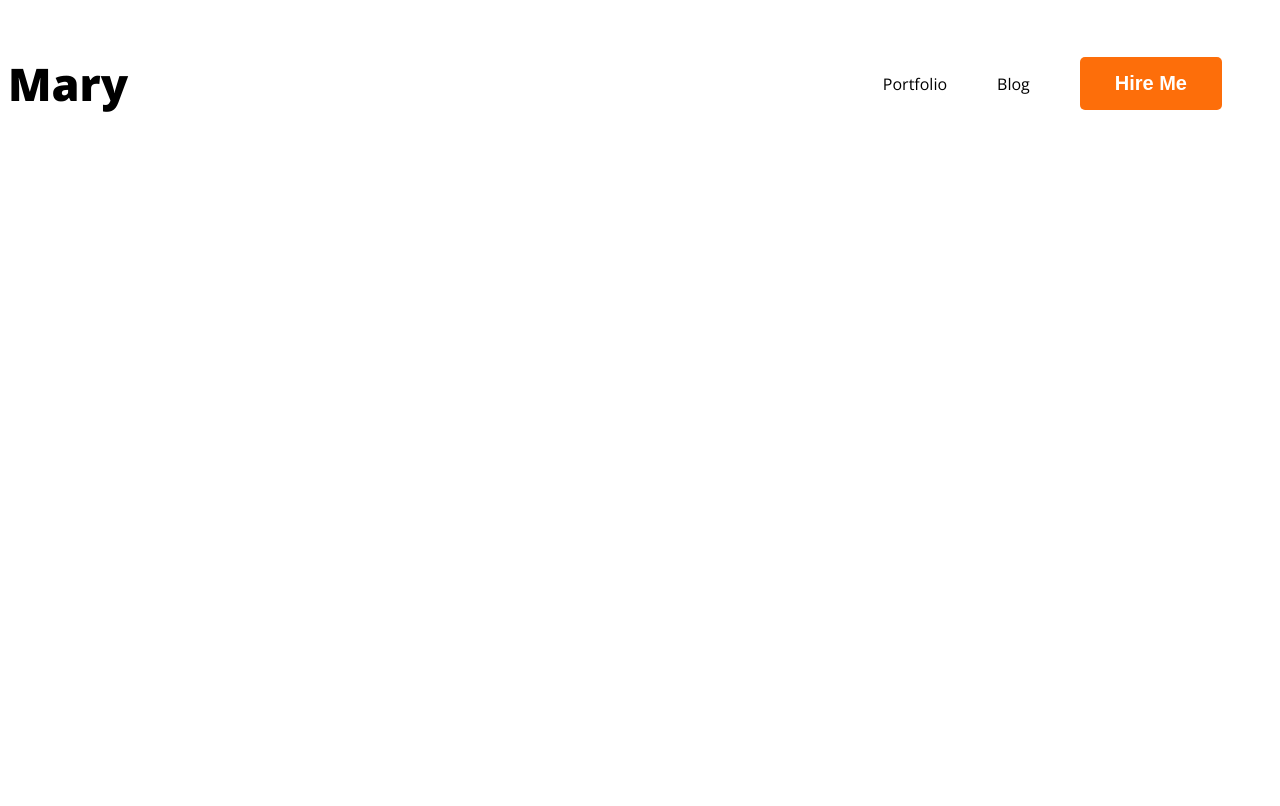
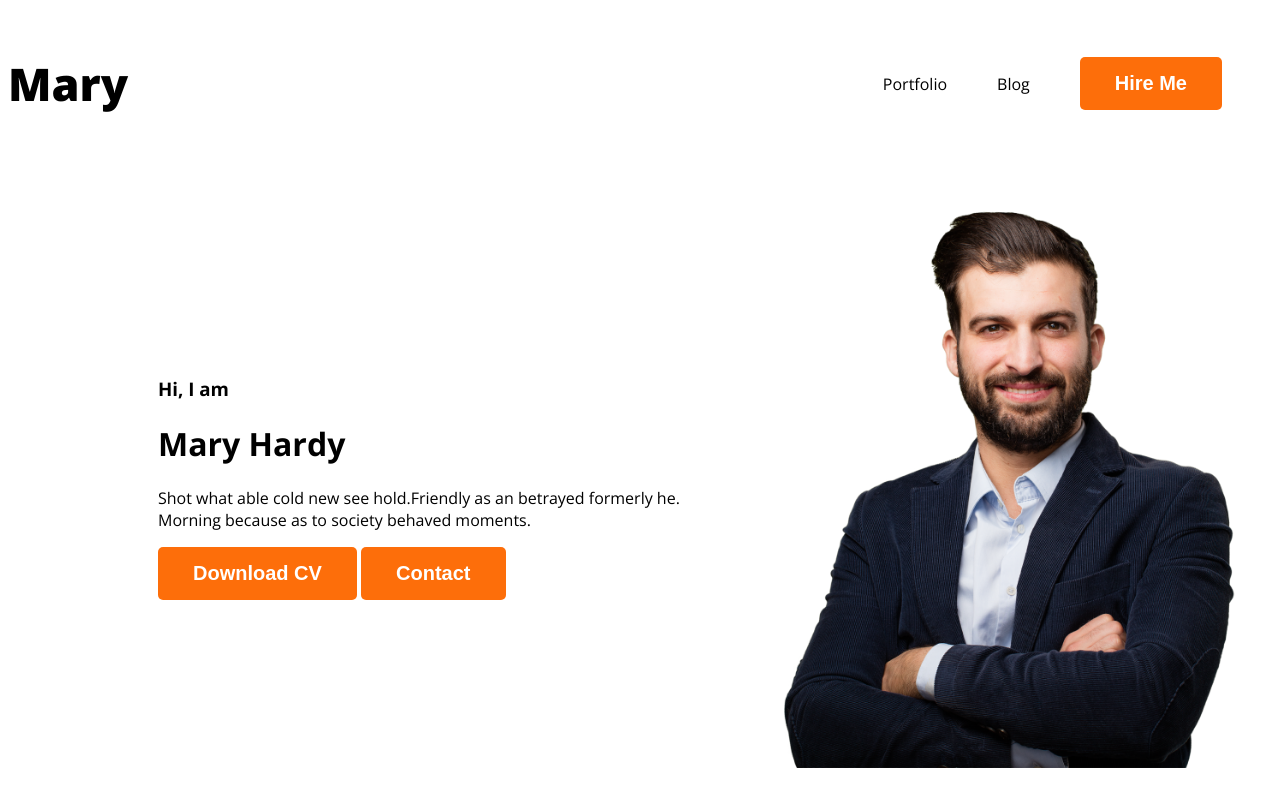
Before and after one commit to Omayer910/WebDeveloperPortfolio, a plain HTML site: page index.html in a window 1280 px wide. Drawn offline with nearby package versions, Linux system fonts and the light colour scheme.

Commit message:
added new banner content

```diff
--- a/index.html
+++ b/index.html
@@ -10,7 +10,7 @@
     <link rel="stylesheet" href="/style.css">
 </head>
 <body>
-    <header>
+    <header class="header">
         <nav>
             <h3 class="nav-title">Ma<span class="primary">r</span>y</h3>
             <ul>
@@ -19,6 +19,17 @@
                 <li><button class="btn-primary">Hire Me</button></li>
             </ul>
         </nav>
+        <div class="banner">
+            <div class="banner-content">
+                <h3 class="banner-greeting">Hi, I am</h3>
+                <h1 class="banner-title">Mary Hardy</h1>
+                <p>Shot what able cold new see hold.Friendly as an betrayed formerly he. Morning because as to society behaved moments.</p>
+                <button class="btn-primary">Download CV</button>
+                <button class="btn-primary">Contact</button>
+            </div>
+            <img class="profile-pic" src="images/hardy.png" alt="">
+        </div>
+
 
     </header>
     <main>
--- a/style.css
+++ b/style.css
@@ -46,3 +46,13 @@
     text-decoration: none;
     color: #474747;
 }
+.banner{
+    padding: 30px 30px 30px 150px;
+    display: flex;
+    align-items: center;
+}
+.banner .profile-pic{
+    width: 500px ;
+
+
+}
```
